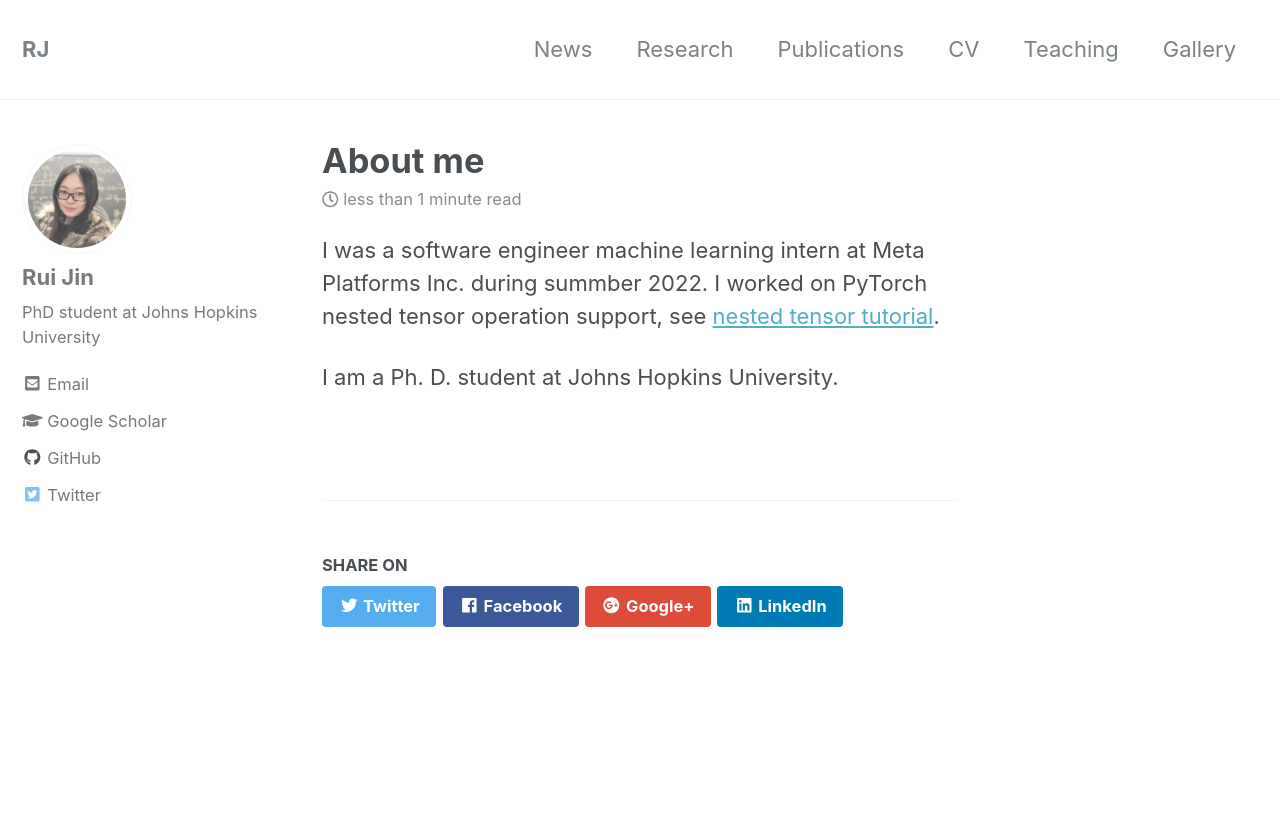
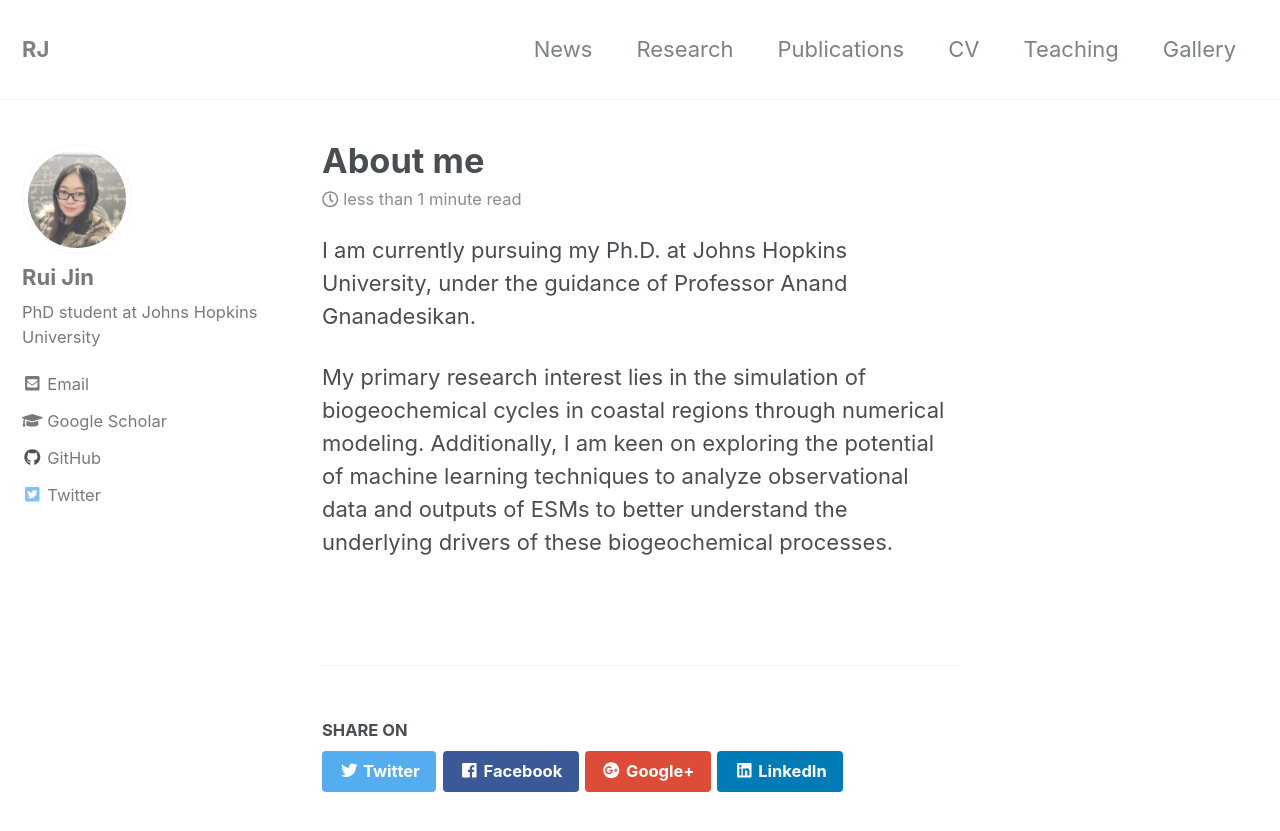
Before and after one commit to RuiJinSZ/RuiJinSZ.github.io, a Jekyll site: the page built from _pages/about.md, in a window 1280 px wide and 900 px high. Shown: the top 831 px of the window. Built offline with Jekyll 4.4.1, drawn with Linux system fonts in a browser that asks for light colours; nearby versions of some CDN libraries.

Commit message:
update aboutme

```diff
--- a/_pages/about.md
+++ b/_pages/about.md
@@ -8,6 +8,6 @@ redirect_from:
   - /about.html
 ---
 
-I was a software engineer machine learning intern at Meta Platforms Inc. during summber 2022. I worked on PyTorch nested tensor operation support, see [nested tensor tutorial](https://pytorch.org/tutorials/prototype/nestedtensor).
+I am currently pursuing my Ph.D. at Johns Hopkins University, under the guidance of Professor Anand Gnanadesikan.
 
-I am a Ph. D. student at Johns Hopkins University.
+My primary research interest lies in the simulation of biogeochemical cycles in coastal regions through numerical modeling. Additionally, I am keen on exploring the potential of machine learning techniques to analyze observational data and outputs of ESMs to better understand the underlying drivers of these biogeochemical processes.
```
